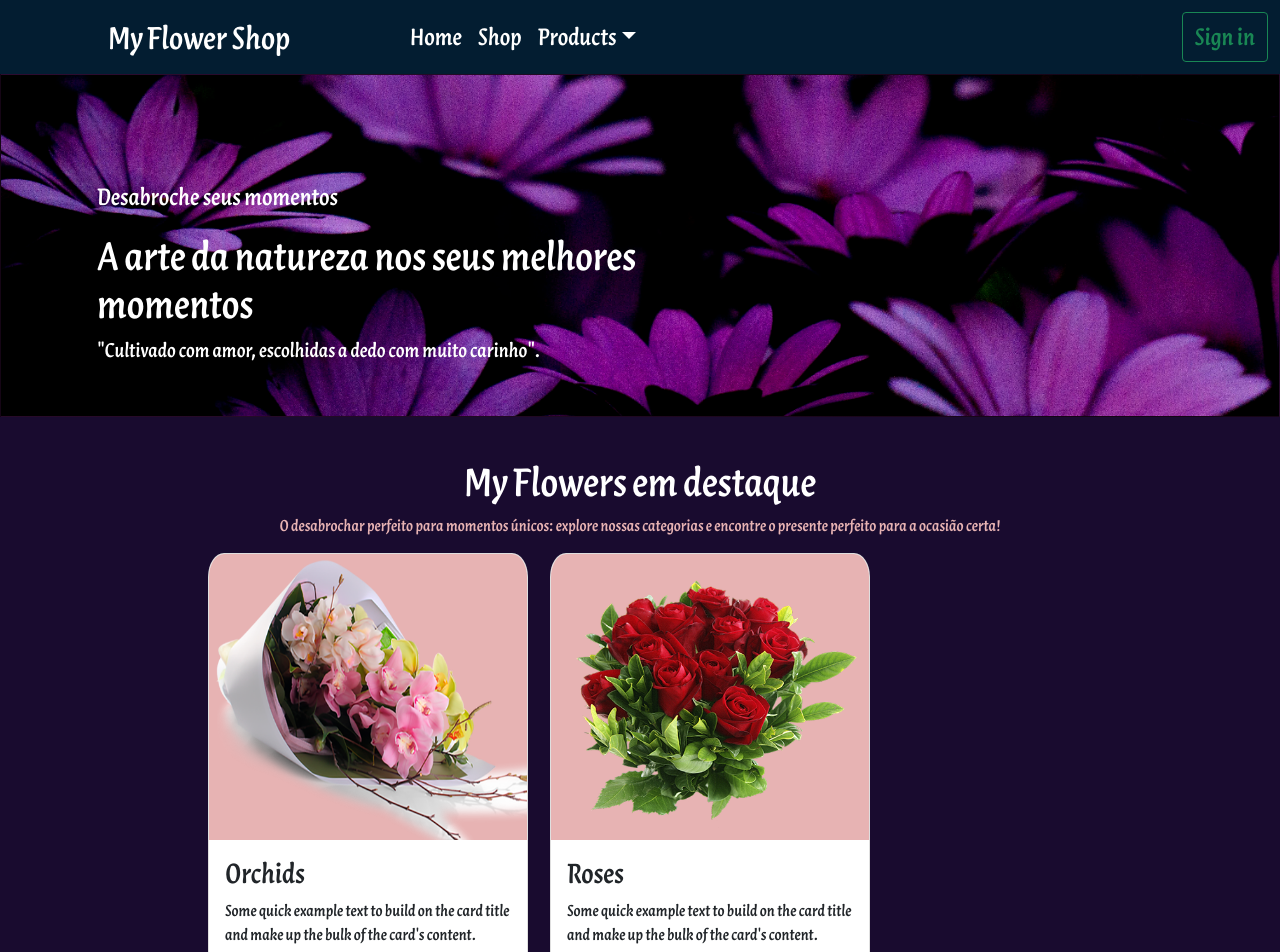
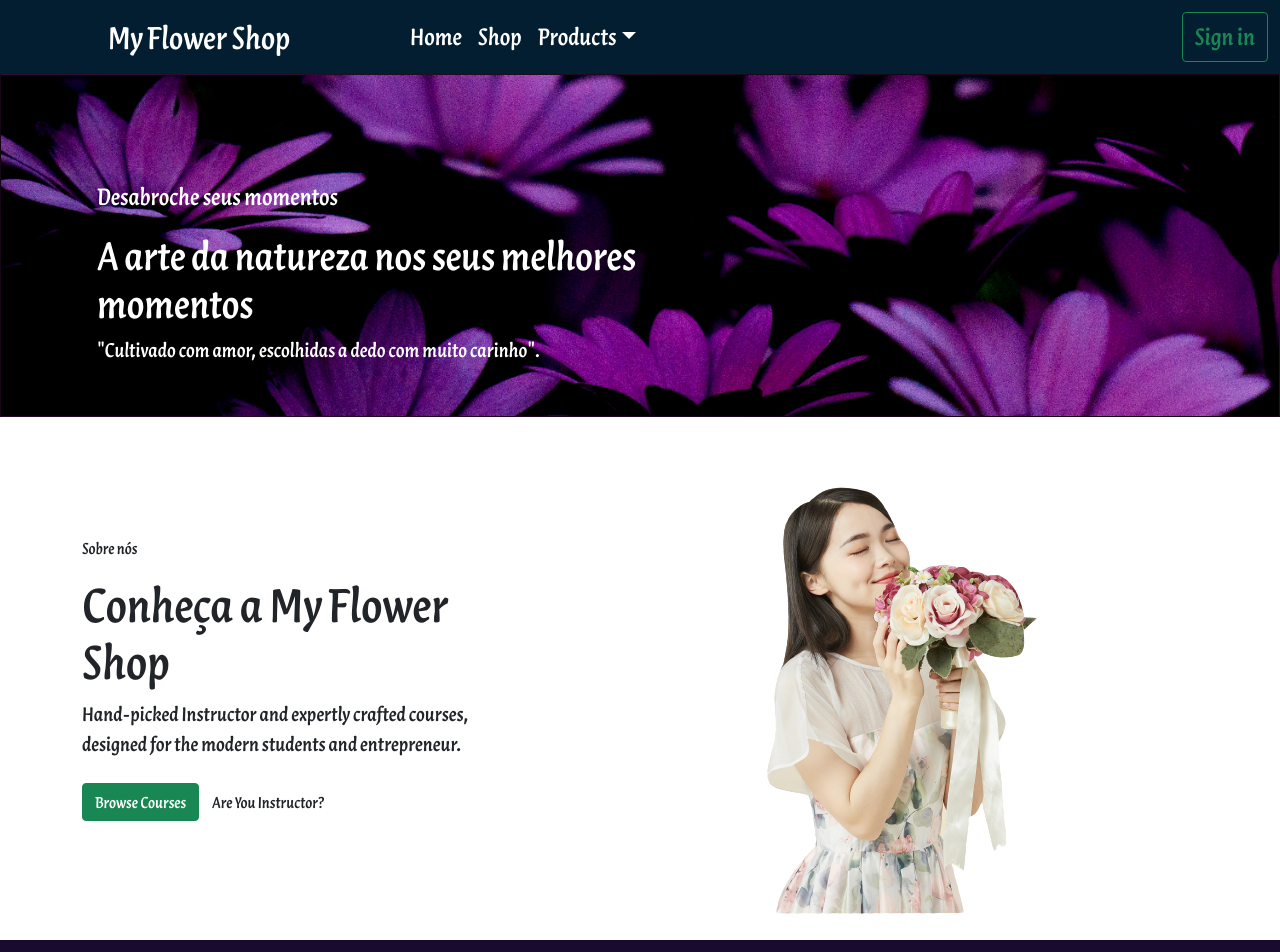
Before and after one commit to Guilherme-Vale-98/flowershop-app-frontend, a React (Create React App) app: page / in a window 1280 px wide. Shown: the top 952 px of the page. Built offline with nearby package versions, Linux system fonts and the light colour scheme.

Commit message:
Started Hero component

```diff
--- a/src/App.tsx
+++ b/src/App.tsx
@@ -4,12 +4,14 @@ import Navbar from './Layout/Navbar/Navbar';
 import ExploreTopProducts from './Layout/ExploreTopProducts/ExploreTopProducts';
 import Carousel from './Layout/Carousel/Carousel';
 import Section from './Layout/Section/Section';
+import Heros from './Layout/Heros/Heros';
 
 function App() {
   return (
     <div>
       <Navbar></Navbar>
       <ExploreTopProducts></ExploreTopProducts>
+      <Heros></Heros>
       <Section/>
     </div>
 
--- /dev/null
+++ b/src/Layout/Heros/Heros.tsx
@@ -0,0 +1,32 @@
+import React from 'react'
+
+type Props = {}
+
+const Heros = (props: Props) => {
+    return (
+        <div className=" p-4" style={{backgroundColor: '#FFFFFF'}} >
+            <div className="container ">
+                <div className="row align-items-center no-gutters">
+                    <div className="col-xl-5 col-lg-6 col-md-12">
+                        <div className="py-4  py-lg-0">
+                            <p className=''>Sobre nós</p>
+                            <h1 className="display-5 fw-bold">Conheça a My Flower Shop
+                            </h1>
+                            <p className=" mb-4 lead">
+                                Hand-picked Instructor and expertly crafted courses, designed for the modern students and entrepreneur.
+                            </p>
+                            <a href="pages/course-filter-list.html" className="btn btn-success">Browse Courses</a>
+                            <a href="pages/sign-in.html" className="btn btn-white">Are You Instructor?</a>
+                        </div>
+                    </div>
+                    <div className=" col-xl-7 col-lg-6 col-md-12 text-lg-right text-center">
+                        <img src="/images/personFlower.png" alt="" className="ms-5 img-fluid"/>
+                    </div>
+                </div>
+            </div>
+        </div>
+
+    )
+}
+
+export default Heros
```
Also changed, not shown: public/images/flowerField.jpg (added), public/images/personFlower.png (added).
